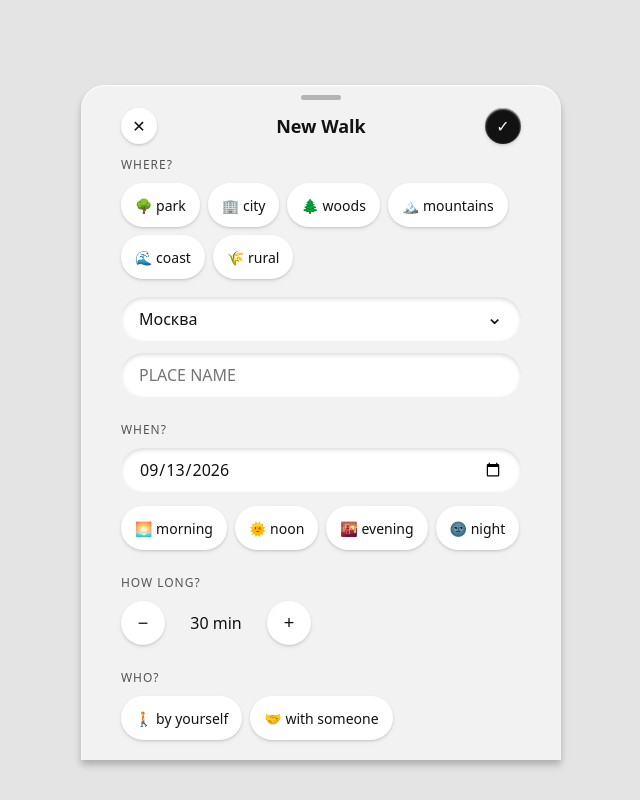
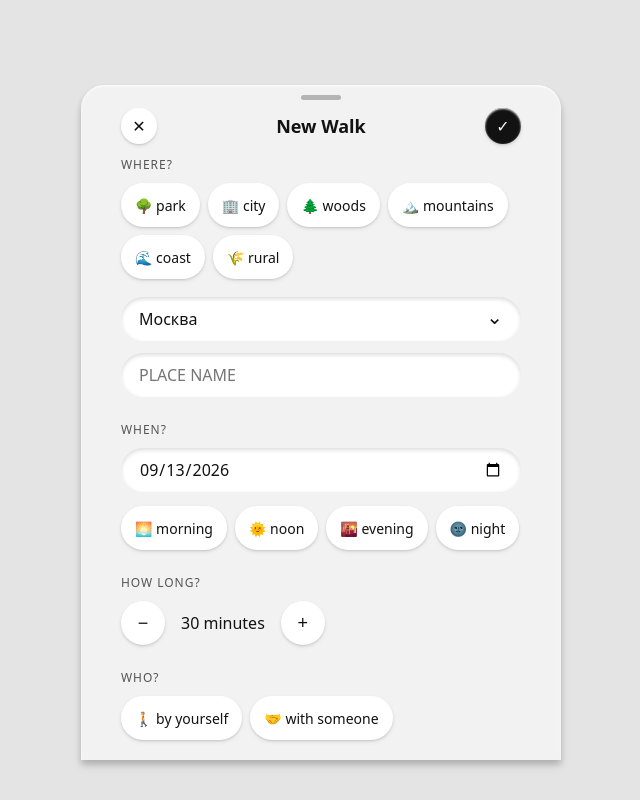
Before and after one commit to xkh-dev/walk-log, a React (Vite) app: page /log in a window 1280 px wide. Shown: the whole page, without its empty margins (319-959 px from the left). Built offline with nearby package versions, Linux system fonts and the light colour scheme.

Commit message:
Add duration formatting across components and styles
- Introduced formatDuration helper function to standardize duration display.
- Updated LogForm, WalkCard, Stats, and Walk components.
- Added day-duration class for consistent styling of duration in AllWalks.

```diff
--- a/src/App.css
+++ b/src/App.css
@@ -256,6 +256,12 @@ body {
   letter-spacing: 0.06em;
   text-transform: uppercase;
 }
+.day-duration {
+  margin-left: 8px;
+  color: var(--text-muted);
+  letter-spacing: 0;
+  text-transform: none;
+}
 .walk-card {
   display: block;
   width: 100%;
--- a/src/components/AllWalks.jsx
+++ b/src/components/AllWalks.jsx
@@ -4,6 +4,7 @@ import { WHERE_TYPES } from '../constants';
 import { getWalks, importWalks } from '../storage';
 import { csvToWalks, walksToCsv } from '../csv';
 import WalkCard from './WalkCard';
+import { formatDuration } from '../helpers';
 
 function formatDayDate(dateStr) {
   const date = new Date(`${dateStr}T12:00:00`);
@@ -145,6 +146,7 @@ function AllWalks() {
                 const d = String(dayNumber).padStart(2, '0');
                 const dateKey = `${y}-${m}-${d}`;
                 const dayWalks = dateLookup[dateKey] || [];
+                const dayDuration = dayWalks.reduce((sum, walk) => sum + walk.duration, 0);
                 const latestWalk = dayWalks.length
                   ? [...dayWalks].sort((a, b) => new Date(b.createdAt) - new Date(a.createdAt))[0]
                   : null;
@@ -158,7 +160,7 @@ function AllWalks() {
                     className={`calendar-day ${hasWalk ? 'has-walk' : ''} ${latestWalk && !latestWalk.whereType ? 'day--untyped' : ''}`.trim()}
                     style={color ? { background: color } : undefined}
                     onClick={() => scrollToDay(dateKey)}
-                    aria-label={hasWalk ? `Jump to ${formatDayDate(dateKey)}` : `No walks on ${formatDayDate(dateKey)}`}
+                    aria-label={hasWalk ? `Jump to ${formatDayDate(dateKey)} (${formatDuration(dayDuration)})` : `No walks on ${formatDayDate(dateKey)}`}
                   >
                     <span>{dayNumber}</span>
                   </button>
@@ -171,6 +173,7 @@ function AllWalks() {
             {dateEntries.map(([dateKey, dayWalks]) => {
               const latestWalk = [...dayWalks].sort((a, b) => new Date(b.createdAt) - new Date(a.createdAt))[0];
               const dayColor = getWalkColor(latestWalk);
+              const dayDuration = dayWalks.reduce((sum, walk) => sum + walk.duration, 0);
 
               return (
                 <section key={dateKey} id={`day-${dateKey}`} className="day-group">
@@ -183,7 +186,7 @@ function AllWalks() {
                       scrollToDay(dateKey);
                     }}
                   >
-                    {formatDayDate(dateKey)}
+                    {formatDayDate(dateKey)} <span className="day-duration">{formatDuration(dayDuration)}</span>
                   </a>
 
                   {dayWalks.map((walk) => (
--- a/src/components/WalkCard.jsx
+++ b/src/components/WalkCard.jsx
@@ -1,5 +1,6 @@
 import { WHERE_TYPES, WHEN_TYPES, WHO_TYPES } from '../constants';
 import { useNavigate } from 'react-router-dom';
+import { formatDuration } from '../helpers';
 
 // turn a stored value like "park" back into "🌳 park" for display
 function display(list, value) {
@@ -20,7 +21,7 @@ function WalkCard({ walk }) {
     <button className="walk-card" onClick={() => navigate(`/log/${walk.id}`)} aria-label={`Edit walk from ${formatDate(walk.date)}`}>
       <div className="walk-card-top">
         <span>{formatDate(walk.date)} {display(WHEN_TYPES, walk.whenType)}</span>
-        <span>{walk.duration} min</span>
+        <span>{formatDuration(walk.duration)}</span>
       </div>
       <div className="walk-card-top">{display(WHO_TYPES, walk.whoType)}</div>
       <div className="walk-where">{display(WHERE_TYPES, walk.whereType)}</div>
--- a/src/helpers.js
+++ b/src/helpers.js
@@ -3,6 +3,20 @@ export function todayLocal(date = new Date()) {
   const month = String(date.getMonth() + 1).padStart(2, '0');
   const day = String(date.getDate()).padStart(2, '0');
   return `${year}-${month}-${day}`;
+}
+
+export function formatDuration(minutes) {
+  if (minutes > 0 && minutes < 60 && minutes % 15 === 0) {
+    return `${minutes} minute${minutes === 1 ? '' : 's'}`;
+  }
+
+  const hours = Math.floor(minutes / 60);
+  const remainingMinutes = minutes % 60;
+  if (remainingMinutes === 0 && hours > 0) {
+    return `${hours} hour${hours === 1 ? '' : 's'}`;
+  }
+  if (minutes < 60) return `${minutes}m`;
+  return `${hours}h ${remainingMinutes}m`;
 }
 
 export function getRecentPlaces(walks, limit = 6) {
--- a/src/tabs/LogForm.jsx
+++ b/src/tabs/LogForm.jsx
@@ -3,7 +3,7 @@ import { useState } from 'react';
 import { WHERE_TYPES, WHEN_TYPES, WHO_TYPES, SCHEMA_VERSION, CITIES } from '../constants.js';
 import PillGroup from '../components/PillGroup.jsx';
 import { deleteWalk, getWalks, saveWalk, updateWalk } from '../storage.js';
-import { getPlaceTypeMap, getRecentPlaces, todayLocal } from '../helpers.js';
+import { formatDuration, getPlaceTypeMap, getRecentPlaces, todayLocal } from '../helpers.js';
 
 function LogForm() {
   const navigate = useNavigate();
@@ -131,7 +131,7 @@ function LogForm() {
           <label>HOW LONG?</label>
           <div className="stepper">
             <button onClick={() => setDuration(Math.max(15, duration - 15))}>−</button>
-            <span>{duration} min</span>
+            <span>{formatDuration(duration)}</span>
             <button onClick={() => setDuration(duration + 15)}>+</button>
           </div>
         </section>
--- a/src/tabs/Stats.jsx
+++ b/src/tabs/Stats.jsx
@@ -1,5 +1,6 @@
 import { getWalks } from '../storage';
 import { WHERE_TYPES, WHEN_TYPES } from '../constants';
+import { formatDuration } from '../helpers';
 
 function countByType(walks, field) {
   const counts = {};
@@ -25,7 +26,6 @@ function Stats() {
   // --- totals ---
   const totalWalks = walks.length;
   const totalMinutes = walks.reduce((sum, w) => sum + w.duration, 0);
-  const totalHours = (totalMinutes / 60).toFixed(1);
   const km = ((totalMinutes / 60) * 4).toFixed(1); // ~4 km/h relaxed pace
 
   // --- distributions ---
@@ -75,7 +75,7 @@ function Stats() {
         <p className="stat-title">Totals</p>
         <div className="totals">
           <div><span className="big">{totalWalks}</span><span className="unit">walks</span></div>
-          <div><span className="big">{totalHours}</span><span className="unit">hours</span></div>
+          <div><span className="big">{formatDuration(totalMinutes)}</span><span className="unit">walking</span></div>
           <div><span className="big">~{km}</span><span className="unit">km</span></div>
         </div>
       </div>
--- a/src/tabs/Walk.jsx
+++ b/src/tabs/Walk.jsx
@@ -2,6 +2,7 @@ import { useNavigate } from 'react-router-dom';
 import { getWalks } from '../storage';
 import { WHERE_TYPES, WHO_TYPES } from '../constants';
 import WalkCard from '../components/WalkCard';
+import { formatDuration } from '../helpers';
 
 // this week's quote — later this comes from a quotes archive (Phase 3)
 const QUOTE = {
@@ -40,7 +41,6 @@ function Walk() {
 
   const totalWalks = walks.length;
   const totalMinutes = walks.reduce((sum, w) => sum + w.duration, 0);
-  const totalHours = (totalMinutes / 60).toFixed(1);
   const mostWhere = topType(walks, 'whereType');
   const mostWho = topType(walks, 'whoType');
   const latest = walks[walks.length - 1]; // most recent walk
@@ -72,7 +72,7 @@ function Walk() {
 
       {/* quick summary */}
       <div className="summary">
-        <div className="summary-row"><span>Hours</span><b>{totalHours}</b></div>
+        <div className="summary-row"><span>Duration</span><b>{formatDuration(totalMinutes)}</b></div>
         <div className="summary-row"><span>Most</span><b>{display(WHERE_TYPES, mostWhere)}</b></div>
         <div className="summary-row"><span>Usually</span><b>{display(WHO_TYPES, mostWho)}</b></div>
       </div>
```
